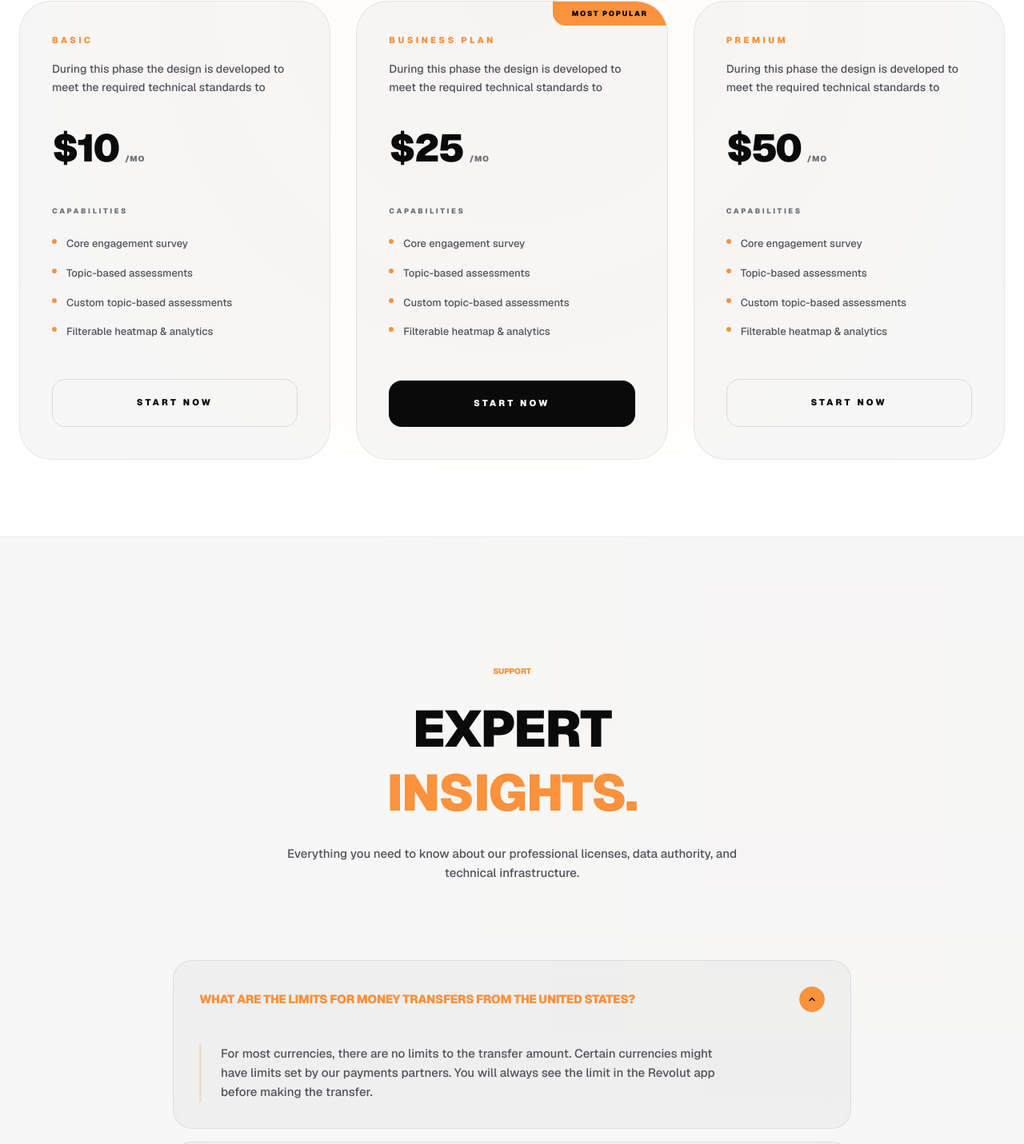
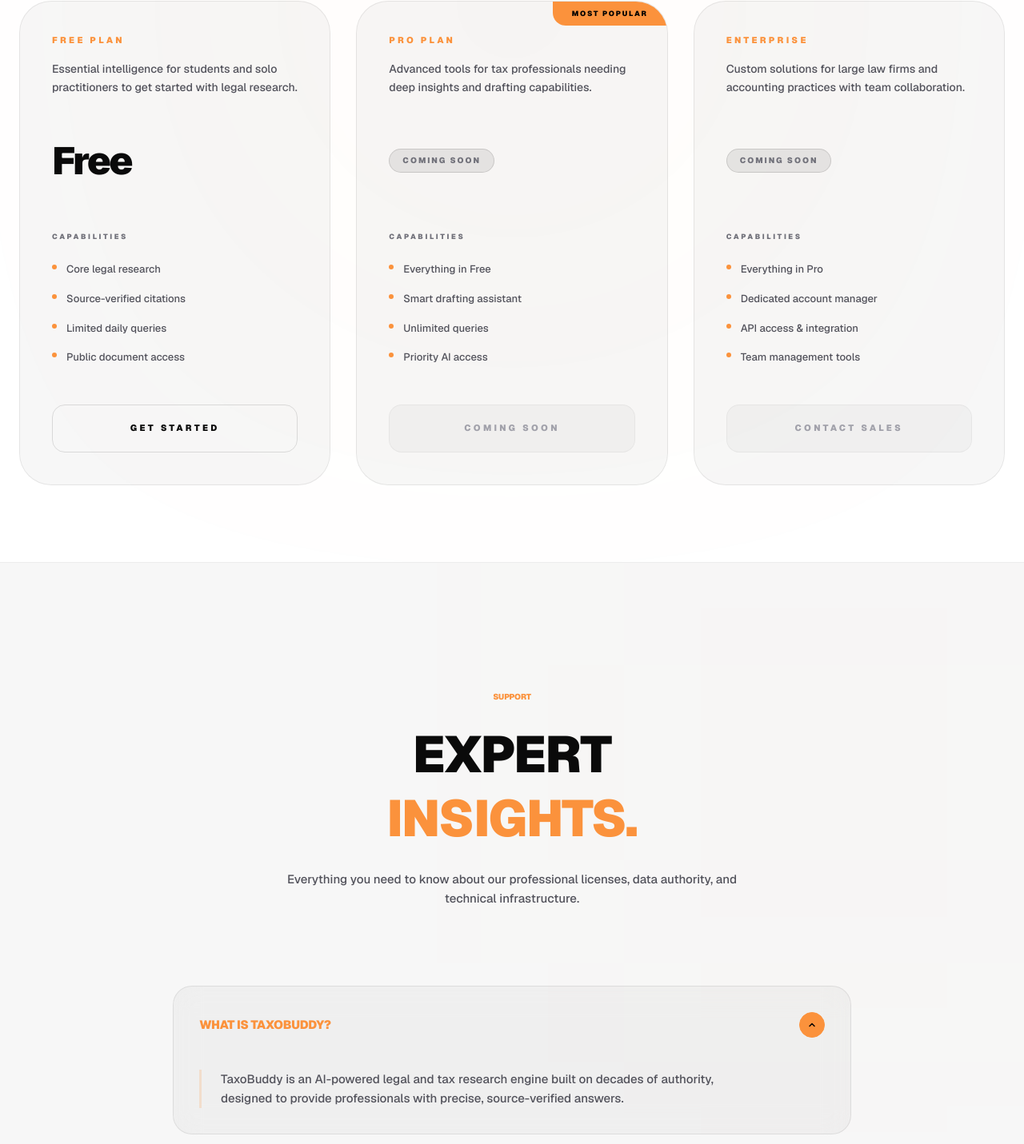
Before and after one commit to saif-malik-01/taxobuddy-landing, a Next.js app: page /pricing in a window 1280 px wide. Shown: the part 812-2243 px from the top of the page at 80% size. Built offline with nearby package versions, Linux system fonts and the light colour scheme.

Commit message:
link website

```diff
--- a/src/components/layout/header.tsx
+++ b/src/components/layout/header.tsx
@@ -83,9 +83,9 @@
             )}
           </button>
 
-          <Link href="/login" className="hidden md:block text-[10px] font-black uppercase tracking-[0.25em] text-[var(--text-secondary)] hover:text-[var(--text-primary)] transition-colors">Log In</Link>
+          <Link href="https://chat.taxobuddy.ai/auth/login" className="hidden md:block text-[10px] font-black uppercase tracking-[0.25em] text-[var(--text-secondary)] hover:text-[var(--text-primary)] transition-colors">Log In</Link>
           <Link
-            href="/register"
+            href="https://chat.taxobuddy.ai/auth/signup"
             className="px-5 py-2.5 rounded-xl bg-[var(--text-primary)] text-[var(--bg-base)] text-[10px] font-black uppercase tracking-[0.15em] transition-all duration-300 hover:scale-[1.05] active:scale-[0.95]"
           >
             Sign Up
--- a/src/data/pricing.json
+++ b/src/data/pricing.json
@@ -8,78 +8,72 @@
   },
   "plans": [
     {
-      "id": "basic",
-      "name": "Basic",
-      "description": "During this phase the design is developed to meet the required technical standards to",
-      "monthlyPrice": 10,
-      "annualPrice": 20,
+      "id": "free",
+      "name": "Free Plan",
+      "description": "Essential intelligence for students and solo practitioners to get started with legal research.",
+      "monthlyPrice": 0,
+      "annualPrice": 0,
       "features": [
-        "Core engagement survey",
-        "Topic-based assessments",
-        "Custom topic-based assessments",
-        "Filterable heatmap & analytics"
+        "Core legal research",
+        "Source-verified citations",
+        "Limited daily queries",
+        "Public document access"
       ],
-      "ctaText": "Start now",
-      "ctaLink": "#",
+      "ctaText": "Get Started",
+      "ctaLink": "https://chat.taxobuddy.ai/auth/signup",
       "popular": false
     },
     {
-      "id": "business",
-      "name": "Business plan",
-      "description": "During this phase the design is developed to meet the required technical standards to",
-      "monthlyPrice": 25,
-      "annualPrice": 50,
+      "id": "pro",
+      "name": "Pro Plan",
+      "description": "Advanced tools for tax professionals needing deep insights and drafting capabilities.",
+      "monthlyPrice": 0,
+      "annualPrice": 0,
+      "comingSoon": true,
       "features": [
-        "Core engagement survey",
-        "Topic-based assessments",
-        "Custom topic-based assessments",
-        "Filterable heatmap & analytics"
+        "Everything in Free",
+        "Smart drafting assistant",
+        "Unlimited queries",
+        "Priority AI access"
       ],
-      "ctaText": "Start now",
+      "ctaText": "Coming Soon",
       "ctaLink": "#",
       "popular": true
     },
     {
-      "id": "premium",
-      "name": "Premium",
-      "description": "During this phase the design is developed to meet the required technical standards to",
-      "monthlyPrice": 50,
-      "annualPrice": 100,
+      "id": "enterprise",
+      "name": "Enterprise",
+      "description": "Custom solutions for large law firms and accounting practices with team collaboration.",
+      "monthlyPrice": 0,
+      "annualPrice": 0,
+      "comingSoon": true,
       "features": [
-        "Core engagement survey",
-        "Topic-based assessments",
-        "Custom topic-based assessments",
-        "Filterable heatmap & analytics"
+        "Everything in Pro",
+        "Dedicated account manager",
+        "API access & integration",
+        "Team management tools"
       ],
-      "ctaText": "Start now",
-      "ctaLink": "#",
+      "ctaText": "Contact Sales",
+      "ctaLink": "/contact",
       "popular": false
     }
   ],
   "faqs": [
     {
-      "question": "What are the limits for money transfers from the United States?",
-      "answer": "For most currencies, there are no limits to the transfer amount. Certain currencies might have limits set by our payments partners. You will always see the limit in the Revolut app before making the transfer."
+      "question": "What is TaxoBuddy?",
+      "answer": "TaxoBuddy is an AI-powered legal and tax research engine built on decades of authority, designed to provide professionals with precise, source-verified answers."
     },
     {
-      "question": "Is it safe to send money with Revolut?",
-      "answer": "Yes. Banking services are provided by Metropolitan Commercial Bank, Member FDIC."
+      "question": "Is the intelligence source-verified?",
+      "answer": "Yes, every response is grounded in real legal extracts and case law, providing you with the exact sources to verify and cite."
     },
     {
-      "question": "How can I make an international transfer from the United States?",
-      "answer": "Enter your recipient's details. You'll usually need the recipient's full name and their bank account number and bank code. Some payment methods and destination countries may require additional information."
+      "question": "How do I upgrade my plan?",
+      "answer": "Currently, we are offering a Free tier. Paid plans are coming soon and will be announcement on our blog and via email."
     },
     {
-      "question": "How long does it take to send money abroad from the United States?",
-      "answer": "Different payment methods affect your transfer delivery time. Payments to other Revolut users and card payments are instant."
-    },
-    {
-      "question": "Where can I transfer money to from the United States?",
-      "answer": "Transfers to the following countries are not supported: Afghanistan, Angola, Burkina Faso, Burundi, Cambodia, Central African Republic, Congo (Brazzaville), Congo (Kinshasa), Cuba, Eritrea, Ethiopia, Guinea, Guinea-Bissau, Guyana, Haiti, Iran..."
-    },
-    {
-      "question": "How do I track my transfer?",
-      "answer": "Enter your recipient's details. You'll usually need the recipient's full name and their bank account number and bank code."
+      "question": "Can I use TaxoBuddy for free?",
+      "answer": "Yes, our Basic tier is free for everyone to start researching and experiencing the power of tax intelligence."
     }
   ]
 }
--- a/src/features/auth/components/auth-section.tsx
+++ b/src/features/auth/components/auth-section.tsx
@@ -54,7 +54,7 @@
         <p className="text-[11px] font-bold text-[var(--text-tertiary)] uppercase tracking-widest">
           {isLogin ? "Don't have an account?" : "Already have an account?"}
           <Link
-            href={isLogin ? '/register' : '/login'}
+            href={isLogin ? 'https://chat.taxobuddy.ai/auth/signup' : 'https://chat.taxobuddy.ai/auth/login'}
             className="ml-3 text-[var(--primary)] hover:opacity-80 transition-opacity"
           >
             {isLogin ? 'Sign Up' : 'Log In'}
--- a/src/features/home/components/testimonials-section.tsx
+++ b/src/features/home/components/testimonials-section.tsx
@@ -3,16 +3,16 @@
 import React from 'react';
 
 const plans = [
-  { name: 'Income Tax', price: '₹49,500', queries: 'Unlimited', citations: '350', popular: false },
-  { name: 'GST Intelligence', price: '₹49,500', queries: 'Unlimited', citations: '350', popular: true },
-  { name: 'Professional Combo', price: '₹84,500', queries: 'Unlimited', citations: '700', popular: false },
+  { name: 'Free Plan', price: 'Free', queries: 'Limited', citations: 'Enabled', popular: false, comingSoon: false },
+  { name: 'Pro Plan', price: 'Coming Soon', queries: 'Unlimited', citations: 'Advanced', popular: true, comingSoon: true },
+  { name: 'Enterprise', price: 'Coming Soon', queries: 'Custom', citations: 'Full Suite', popular: false, comingSoon: true },
 ];
 
 const faqs = [
   { q: 'What is Taxobuddy?', a: 'An AI-driven research platform built on 60+ years of authoritative Indian legal content.' },
   { q: 'Does it hallucinate?', a: 'No. Every response is grounded in primary legal sources with direct citation links.' },
   { q: 'Data Privacy?', a: 'Every query is encrypted and client-side isolated. We don\'t share professional data.' },
-  { q: 'Integration?', a: 'Supports MS Word for direct drafting and case law research without switching tabs.' },
+  { q: 'Is there a free trial?', a: 'We offer a robust Free Plan to get you started with core research capabilities.' },
 ];
 
 const TestimonialsSection: React.FC = () => {
@@ -42,9 +42,21 @@
               className={`glass rounded-[2rem] p-10 flex flex-col items-center text-center transition-all duration-500 hover:bg-[var(--bg-surface)] group ${plan.popular ? 'border-[var(--primary)]/30 ring-1 ring-[var(--primary)]/10' : ''}`}
             >
               <h3 className="text-[10px] font-black uppercase tracking-[0.25em] text-[var(--text-tertiary)] mb-10">{plan.name}</h3>
-              <div className="flex items-baseline gap-1 mb-10 transition-transform group-hover:scale-105 duration-500">
-                <span className="text-4xl md:text-5xl font-black text-[var(--text-primary)] tracking-tighter">{plan.price}</span>
-                <span className="text-[10px] text-[var(--text-disabled)] font-black uppercase tracking-widest ml-1">/ Year</span>
+              <div className="flex flex-col items-center justify-center min-h-[80px] mb-10 transition-transform group-hover:scale-105 duration-500">
+                {plan.comingSoon ? (
+                  <span className="px-4 py-1 rounded-full border border-[var(--border-strong)] bg-[var(--bg-overlay)] text-[10px] font-black text-[var(--text-tertiary)] uppercase tracking-[0.2em]">
+                    Coming Soon
+                  </span>
+                ) : (
+                  <div className="flex items-baseline gap-1">
+                    <span className="text-4xl md:text-5xl font-black text-[var(--text-primary)] tracking-tighter">
+                      {plan.price}
+                    </span>
+                    {plan.price !== 'Free' && (
+                      <span className="text-[10px] text-[var(--text-disabled)] font-black uppercase tracking-widest ml-1">/ Year</span>
+                    )}
+                  </div>
+                )}
               </div>
 
               <div className="space-y-4 mb-12 w-full">
@@ -60,11 +72,21 @@
                 ))}
               </div>
 
-              <button
-                className={`w-full py-4 rounded-xl text-[11px] font-black uppercase tracking-[0.2em] transition-all duration-300 ${plan.popular ? 'bg-[var(--primary)] text-black shadow-2xl shadow-[var(--primary)]/10 hover:scale-[1.02]' : 'bg-[var(--bg-surface)] text-[var(--text-primary)] border border-[var(--border-subtle)] hover:bg-[var(--bg-overlay)] hover:border-[var(--border-default)]'}`}
-              >
-                Register Now
-              </button>
+              {plan.comingSoon ? (
+                <button
+                  disabled
+                  className="w-full py-4 rounded-xl text-[11px] font-black uppercase tracking-[0.2em] bg-[var(--bg-surface)] text-[var(--text-disabled)] border border-[var(--border-subtle)] cursor-not-allowed"
+                >
+                  Coming Soon
+                </button>
+              ) : (
+                <a
+                  href="https://chat.taxobuddy.ai/auth/signup"
+                  className={`w-full py-4 rounded-xl text-center text-[11px] font-black uppercase tracking-[0.2em] transition-all duration-300 ${plan.popular ? 'bg-[var(--primary)] text-black shadow-2xl shadow-[var(--primary)]/10 hover:scale-[1.02]' : 'bg-[var(--text-primary)] text-[var(--bg-base)] hover:scale-[1.02]'}`}
+                >
+                  Get Started
+                </a>
+              )}
             </div>
           ))}
         </div>
--- a/src/features/pricing/components/pricing-card.tsx
+++ b/src/features/pricing/components/pricing-card.tsx
@@ -11,6 +11,7 @@
   features: string[];
   ctaText: string;
   popular: boolean;
+  comingSoon?: boolean;
 }
 
 interface PricingCardProps {
@@ -43,15 +44,25 @@
           </p>
         </div>
 
-        <div className="mb-12">
+        <div className="mb-12 min-h-[80px] flex flex-col justify-center">
+          {plan.comingSoon ? (
+            <div className="flex">
+              <span className="px-4 py-1.5 rounded-full border border-[var(--border-strong)] bg-[var(--bg-overlay)] text-[10px] font-black text-[var(--text-tertiary)] uppercase tracking-[0.2em]">
+                Coming Soon
+              </span>
+            </div>
+          ) : (
             <div className="flex items-baseline gap-2">
               <span className="text-5xl font-black text-[var(--text-primary)] tracking-tighter">
-              ${price}
+                {price === 0 ? 'Free' : `$${price}`}
               </span>
+              {price !== 0 && (
                 <span className="text-[10px] font-black uppercase tracking-widest text-[var(--text-tertiary)]">
                   {period}
                 </span>
+              )}
             </div>
+          )}
         </div>
 
         <div className="flex-1 mb-12">
@@ -67,11 +78,14 @@
         </div>
 
         <Link
-          href="/register"
-          className={`w-full py-5 rounded-2xl font-black text-[11px] uppercase tracking-[0.3em] text-center transition-all duration-300 ${plan.popular
+          href={plan.comingSoon ? '#' : "https://chat.taxobuddy.ai/auth/signup"}
+          className={`w-full py-5 rounded-2xl font-black text-[11px] uppercase tracking-[0.3em] text-center transition-all duration-300 ${plan.comingSoon
+            ? 'bg-[var(--bg-surface)] text-[var(--text-disabled)] cursor-not-allowed border border-[var(--border-subtle)]'
+            : plan.popular
               ? 'bg-[var(--text-primary)] text-[var(--bg-base)] hover:bg-[var(--primary)]'
               : 'border border-[var(--border-strong)] text-[var(--text-primary)] hover:bg-[var(--bg-surface)]'
             }`}
+          onClick={(e) => plan.comingSoon && e.preventDefault()}
         >
           {plan.ctaText}
         </Link>
--- a/src/features/pricing/components/pricing-section.tsx
+++ b/src/features/pricing/components/pricing-section.tsx
@@ -15,6 +15,7 @@
   ctaText: string;
   ctaLink: string;
   popular: boolean;
+  comingSoon?: boolean;
 }
 
 export default function PricingSection() {
```
Also changed, not shown: src/features/home/components/billing-infrastructure-section.tsx (+10 -4 lines), src/features/home/components/hero-section.tsx (+26 -5 lines). Lines whose indentation alone changed are shown as unchanged.
